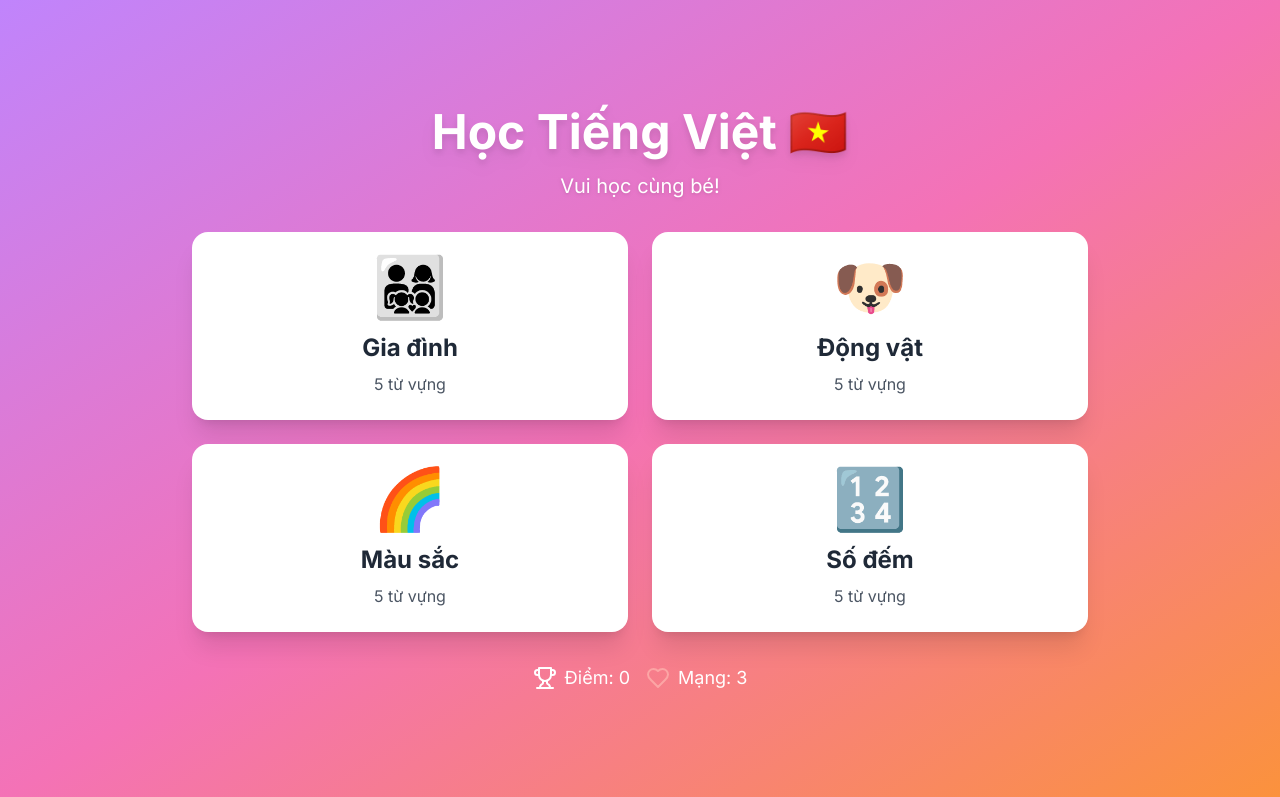
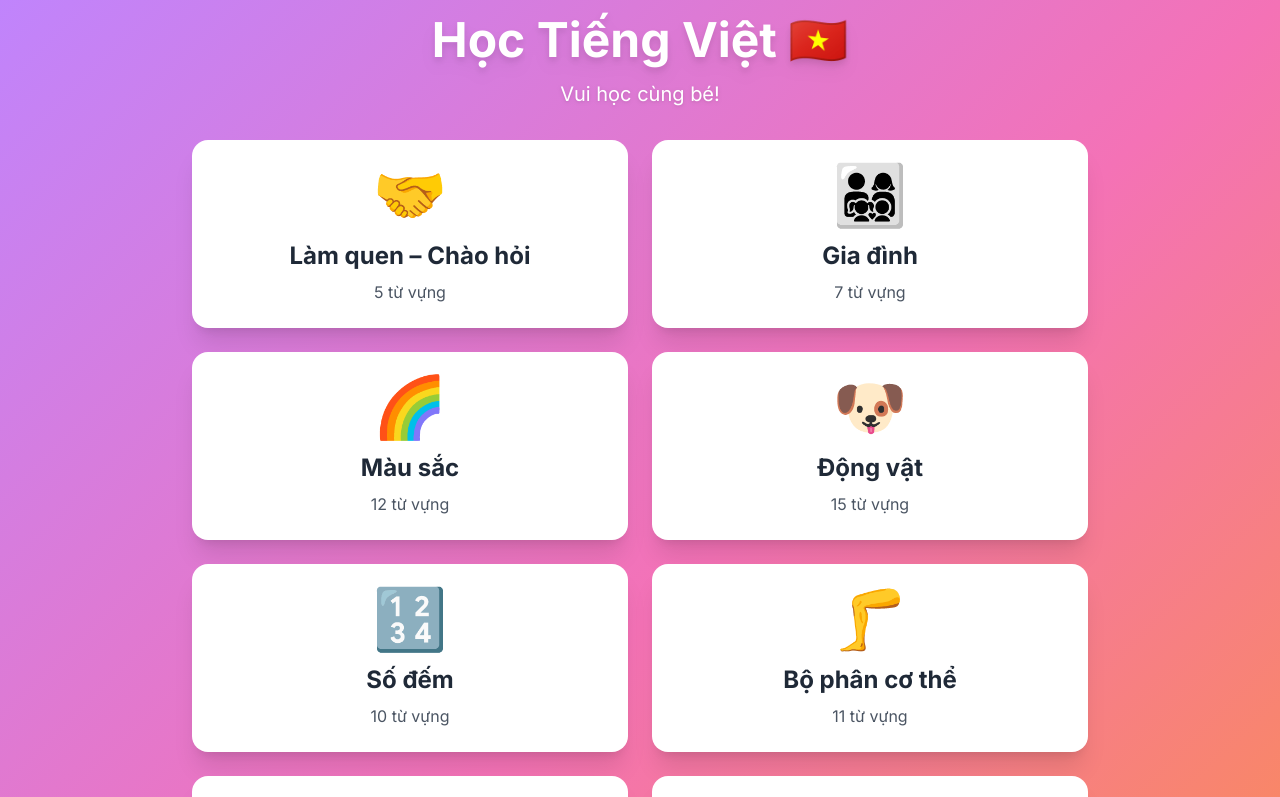
Before and after one commit to phamletram/tiengvietchobe, a React (Create React App) app: page / in a window 1280 px wide. Shown: the top 797 px of the page. Built offline with nearby package versions, Linux system fonts and the light colour scheme.

Commit message:
add more words

```diff
--- a/src/App.js
+++ b/src/App.js
@@ -13,50 +13,174 @@ const VietnameseLearningApp = () => {
 
   const lessons = [
     {
+      title: "Làm quen – Chào hỏi",
+      icon: "🤝",
+      words: [
+        { vietnamese: "Xin chào", english: "Hello", pronunciation: "Xin chào", image: "👋" },
+        { vietnamese: "Tạm biệt", english: "Bye Bye", pronunciation: "Tạm biệt", image: "👋" },
+        { vietnamese: "Cảm ơn", english: "Thank you", pronunciation: "Cảm ơn", image: "🙇" },
+        { vietnamese: "Xin lỗi", english: "Sorry", pronunciation: "Xin lỗi", image: "🙁" },
+        { vietnamese: "Em tên là", english: "My name is", pronunciation: "Em tên là", image: "🙂" }
+      ]
+    },
+    {
       title: "Gia đình",
       icon: "👨‍👩‍👧‍👦",
       words: [
-        { vietnamese: "Mẹ", english: "Mother", pronunciation: "Me", image: "👩" },
-        { vietnamese: "Bố", english: "Father", pronunciation: "Bo", image: "👨" },
-        { vietnamese: "Con", english: "Child", pronunciation: "Con", image: "👶" },
-        { vietnamese: "Anh", english: "Brother", pronunciation: "Anh", image: "👦" },
-        { vietnamese: "Chị", english: "Sister", pronunciation: "Chi", image: "👧" }
+        { vietnamese: "Mẹ", english: "Mother",  image: "👩" },
+        { vietnamese: "Bố", english: "Father",  image: "👨" },
+        { vietnamese: "Ông", english: "Grandpa",  image: "👴" },
+        { vietnamese: "Bà", english: "Grandma",  image: "👵" },
+        { vietnamese: "Anh", english: "Brother",  image: "👦" },
+        { vietnamese: "Chị", english: "Sister",  image: "👧" },
+        { vietnamese: "Con", english: "Child", image: "👶" },
+      ]
+    },
+    {
+      title: "Màu sắc",
+      icon: "🌈",
+      words: [
+        { vietnamese: "Đỏ", english: "Red",  image: "🔴" },
+        { vietnamese: "Xanh dương", english: "Blue", image: "🔵" },
+        { vietnamese: "Vàng", english: "Yellow",image: "🟡" },
+        { vietnamese: "Xanh lá", english: "Green", image: "🟢" },
+        { vietnamese: "Tím", english: "Purple",  image: "🟣" },
+        { vietnamese: "Đen", english: "Black",  image: "⚫" },
+        { vietnamese: "Trắng", english: "White",  image: "⚪" },
+        { vietnamese: "Hồng", english: "Pink",  image: "🌸" },
+        { vietnamese: "Nâu", english: "Brown",  image: "🟤" },
+        { vietnamese: "Xám", english: "Gray", image: "🩶" },
+        { vietnamese: "Vàng chanh", english: "Lemon Yellow",  image: "🍋" },
+        { vietnamese: "Cam", english: "Orange",  image: "🟠" }
       ]
     },
     {
       title: "Động vật",
       icon: "🐶",
       words: [
-        { vietnamese: "Chó", english: "Dog", pronunciation: "Cho", image: "🐕" },
-        { vietnamese: "Mèo", english: "Cat", pronunciation: "Meo", image: "🐱" },
-        { vietnamese: "Gà", english: "Chicken", pronunciation: "Ga", image: "🐔" },
-        { vietnamese: "Vịt", english: "Duck", pronunciation: "Vit", image: "🦆" },
-        { vietnamese: "Cá", english: "Fish", pronunciation: "Ca", image: "🐟" }
+        { vietnamese: "Chó", english: "Dog",  image: "🐕" },
+        { vietnamese: "Mèo", english: "Cat",  image: "🐱" },
+        { vietnamese: "Gà", english: "Chicken",  image: "🐔" },
+        { vietnamese: "Vịt", english: "Duck",  image: "🦆" },
+        { vietnamese: "Cá", english: "Fish",  image: "🐟" },
+        { vietnamese: "Bò", english: "Cow",  image: "🐄" },
+        { vietnamese: "Ngựa", english: "Horse",  image: "🐎" },
+        { vietnamese: "Cừu", english: "Sheep",  image: "🐑" },
+        { vietnamese: "Lợn", english: "Pig",  image: "🐖" },
+        { vietnamese: "Thỏ", english: "Rabbit",  image: "🐇" },
+        { vietnamese: "Khỉ", english: "Monkey",  image: "🐒" },
+        { vietnamese: "Sư tử", english: "Lion",  image: "🦁" },
+        { vietnamese: "Hổ", english: "Tiger",  image: "🐅" },
+        { vietnamese: "Gấu", english: "Bear",  image: "🐻" },
+        { vietnamese: "Rắn", english: "Snake",  image: "🐍" }
       ]
     },
-    {
-      title: "Màu sắc",
-      icon: "🌈",
-      words: [
-        { vietnamese: "Đỏ", english: "Red", pronunciation: "Do", image: "🔴" },
-        { vietnamese: "Xanh", english: "Blue", pronunciation: "Xanh", image: "🔵" },
-        { vietnamese: "Vàng", english: "Yellow", pronunciation: "Vang", image: "🟡" },
-        { vietnamese: "Xanh lá", english: "Green", pronunciation: "Xanh la", image: "🟢" },
-        { vietnamese: "Tím", english: "Purple", pronunciation: "Tim", image: "🟣" }
-      ]
-    },
+
     {
       title: "Số đếm",
       icon: "🔢",
       words: [
-        { vietnamese: "Một", english: "One", pronunciation: "Mot", image: "1️⃣" },
-        { vietnamese: "Hai", english: "Two", pronunciation: "Hai", image: "2️⃣" },
-        { vietnamese: "Ba", english: "Three", pronunciation: "Ba", image: "3️⃣" },
-        { vietnamese: "Bốn", english: "Four", pronunciation: "Bon", image: "4️⃣" },
-        { vietnamese: "Năm", english: "Five", pronunciation: "Nam", image: "5️⃣" }
+        { vietnamese: "Một", english: "One",  image: "1️⃣" },
+        { vietnamese: "Hai", english: "Two",  image: "2️⃣" },
+        { vietnamese: "Ba", english: "Three",  image: "3️⃣" },
+        { vietnamese: "Bốn", english: "Four",  image: "4️⃣" },
+        { vietnamese: "Năm", english: "Five",  image: "5️⃣" },
+        { vietnamese: "Sáu", english: "Six",  image: "6️⃣" },
+        { vietnamese: "Bảy", english: "Seven",  image: "7️⃣" },
+        { vietnamese: "Tám", english: "Eight",  image: "8️⃣" },
+        { vietnamese: "Chín", english: "Nine",  image: "9️⃣" },
+        { vietnamese: "Mười", english: "Ten",  image: "🔟" }
       ]
-    }
-  ];
+    },
+    {
+      title: "Bộ phân cơ thể",
+      icon: "🦵",
+
+      words: [
+        { vietnamese: "Đầu", english: "Head",  image: "🧑" },
+        { vietnamese: "Mắt", english: "Eye",  image: "👁️" },
+        { vietnamese: "Mũi", english: "Nose",  image: "👃" },
+        { vietnamese: "Miệng", english: "Mouth",  image: "👄" },
+        { vietnamese: "Tai", english: "Ear",  image: "👂" },
+        { vietnamese: "Tay", english: "Hand",  image: "✋" },
+        { vietnamese: "Chân", english: "Leg",  image: "🦵" },
+        { vietnamese: "Bàn chân", english: "Foot",  image: "🦶" },
+        { vietnamese: "Cánh tay", english: "Arm",  image: "💪" },
+        { vietnamese: "Bàn tay", english: "Hand",  image: "✋" },
+        { vietnamese: "Ngón tay", english: "Finger",  image: "🫵" }
+
+      ]
+    },
+    {
+      title: "Đồ vật trong nhà",
+      icon: "🏠",
+      words: [
+
+        { vietnamese: "Ghế", english: "Chair",  image: "🪑" },
+        { vietnamese: "Cái quạt", english: "Fan",  image: "🌀" },
+        { vietnamese: "Bàn", english: "Table",  image: "🛋️" },
+        { vietnamese: "Giường", english: "Bed",  image: "🛏️" },
+        { vietnamese: "Tủ lạnh", english: "Refrigerator",  image: "🧊" },
+        { vietnamese: "Bếp", english: "Kitchen",  image: "🍳" },
+        { vietnamese: "Lò vi sóng", english: "Microwave",  image: "📡" },
+        { vietnamese: "Tivi", english: "Television",  image: "📺" },
+        { vietnamese: "Điện thoại", english: "Phone",  image: "📱" },
+        { vietnamese: "Máy tính", english: "Computer",  image: "💻" },
+        { vietnamese: "Đèn", english: "Light",  image: "💡" },
+        { vietnamese: "Cửa", english  : "Door",  image: "🚪" },
+        { vietnamese: "Cửa sổ", english: "Window",  image: "🪟" },
+        { vietnamese: "Tranh ảnh", english: "Picture",  image: "🖼️" }
+      ]},
+      {
+        title: "Cảm xúc",
+        icon: "😊",
+        words: [
+          { vietnamese: "Vui", english: "Happy",  image: "😊"},
+          { vietnamese: "Buồn", english: "Sad",  image: "😢" },
+          { vietnamese: "Giận", english: "Angry",  image: "😠" },
+          { vietnamese: "Sợ hãi", english: "Scared",  image: "😨" },
+          { vietnamese: "Ngạc nhiên", english: "Surprised",  image: "😲" },
+          { vietnamese: "Thích thú", english: "Excited",  image: "🤩" },
+          { vietnamese: "Chán nản", english: "Bored",  image: "😒" }
+      ]},
+      {
+        title: "Thời tiết",
+        icon: "☀️",
+        words: [
+          { vietnamese: "Nắng", english: "Sunny",  image: "☀️" },
+          { vietnamese: "Mưa", english: "Rainy",  image: "🌧️" },
+          { vietnamese: "Gió", english: "Windy",  image: "🌬️" },
+          { vietnamese: "Mây", english: "Cloudy",  image: "☁️" },
+          { vietnamese: "Sương mù", english: "Foggy",  image: "🌫️" },
+          { vietnamese: "Tuyết", english: "Snowy",  image: "❄️" },
+          { vietnamese: "Nóng", english: "Hot",  image: " 🔥"},
+
+        ]
+      },
+      {
+        title: "Rau củ và trái cây",
+        icon: "🥦",
+        words: [
+          { vietnamese: "Cà rốt", english: "Carrot",  image: "🥕" },
+          { vietnamese: "Khoai tây", english: "Potato",  image: "🥔" },
+          { vietnamese: "Cà chua", english: "Tomato",  image: "🍅" },
+          { vietnamese: "Hành tây", english: "Onion",  image: " 🧅"},
+          { vietnamese: "Bắp cải", english: "Cabbage",  image: "🥬" },
+          { vietnamese: "Rau diếp", english: "Lettuce",  image: "🥗" },
+          { vietnamese: "Dưa hấu", english: "Watermelon",  image: "🍉" },
+          { vietnamese: "Chuối", english: "Banana",  image: "🍌" },
+          { vietnamese: "Táo", english: "Apple",  image: "🍎" },
+          { vietnamese: "Cam", english: "Orange",  image: "🍊" },
+          { vietnamese: "Nho", english: "Grapes",  image: "🍇" },
+          { vietnamese: "Dứa", english: "Pineapple",  image: "🍍" },
+          { vietnamese: "Xoài", english: "Mango",  image: "🥭" },
+          { vietnamese: "Quýt", english: "Tangerine",  image: "🍊"}
+        ]
+
+      }
+
+
+        ];
 
   const playSound = (text) => {
   /*  if ('speechSynthesis' in window) {
@@ -184,7 +308,7 @@ const VietnameseLearningApp = () => {
           <div className="bg-white rounded-3xl p-8 shadow-2xl max-w-lg w-full text-center fade-in">
             <div className="text-8xl mb-6">{word.image}</div>
             <h3 className="text-4xl font-bold text-gray-800 mb-2 vietnamese-text">{word.vietnamese}</h3>
-            <p className="text-2xl text-gray-600 mb-2">/{word.pronunciation}/</p>
+
             <p className="text-xl text-gray-500 mb-6">{word.english}</p>
 
             <button
```
